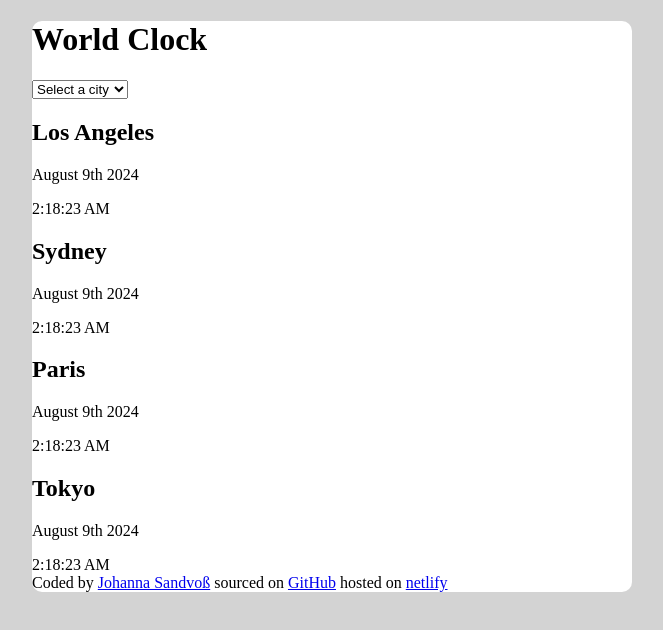
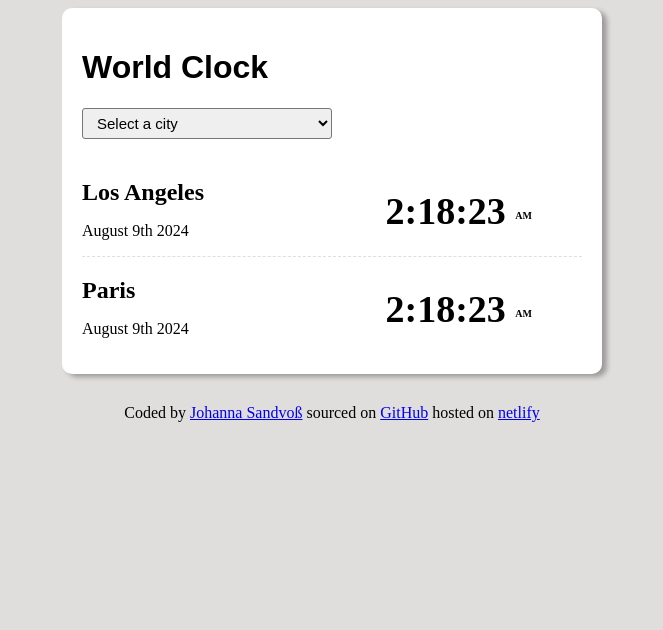
Before and after one commit to Jo-Sa80/world-clock-by-johanna, a plain HTML site: page index.html in a window 1280 px wide. Shown: the whole page, without its empty margins (308-971 px from the left). Drawn offline with Linux system fonts and the light colour scheme.

Commit message:
added CSS

```diff
--- a/index.html
+++ b/index.html
@@ -11,7 +11,7 @@
     <div class="container">
       <header>
         <h1>World Clock</h1>
-        <select name="city" id="chose-city">
+        <select name="city" id="choose-city" class="choose-city">
           <option value="">Select a city</option>
           <option value="losAngeles">Los Angeles</option>
           <option value="sydney">Sydney</option>
@@ -21,26 +21,23 @@
       </header>
       <main>
         <div class="city-time">
+          <div>
             <h2>Los Angeles</h2>
             <p>August 9th 2024</p>
-          <div>2:18:23 AM</div>
+          </div>
+          <div class="time">2:18:23 <small>AM</small></div>
         </div>
         <div class="city-time">
-          <h2>Sydney</h2>
-          <p>August 9th 2024</p>
-          <div>2:18:23 AM</div>
-        </div>
-        <div class="city-time">
+          <div>
             <h2>Paris</h2>
             <p>August 9th 2024</p>
-          <div>2:18:23 AM</div>
           </div>
-        <div class="city-time">
-          <h2>Tokyo</h2>
-          <p>August 9th 2024</p>
-          <div>2:18:23 AM</div>
+          <div class="time">2:18:23 <small>AM</small></div>
+        </div>
+
         </div>
       </main>
+    </div>
     <footer>
       Coded by
       <a href="https://github.com/Jo-Sa80" target="_blank">Johanna Sandvoß</a>
@@ -56,6 +53,5 @@
       >
     </footer>
     <script src="src/script.js"></script>
-    </div>
   </body>
 </html>
--- a/src/style.css
+++ b/src/style.css
@@ -1,10 +1,51 @@
 body {
-  background-color: lightgrey;
+  background-color: rgb(195, 189, 189, 0.5);
 }
 .container {
+  padding: 20px;
   display: block;
   margin: 0 auto;
-  max-width: 600px;
+  max-width: 500px;
   border-radius: 10px;
   background-color: white;
+  box-shadow: 5px 3px 5px rgb(0, 0, 0, 0.3);
 }
+.choose-city {
+  width: 50%;
+  padding: 5px 10px;
+  font-size: 15px;
+  border-radius: 3px;
+  margin: 0 0 20px;
+}
+.choose-city:hover {
+  cursor: pointer;
+}
+h1 {
+  font-family: Arial, Helvetica, sans-serif;
+}
+h2 {
+  margin: 0 0 10px;
+}
+.city-time {
+  margin-top: 20px;
+  display: flex;
+  justify-content: space-between;
+  border-bottom: 1px dashed rgb(195, 189, 189, 0.5);
+}
+.city-time:last-child {
+  border: none;
+}
+.time {
+  margin-right: 50px;
+  margin-top: 10px;
+  font-size: 38px;
+  font-weight: bold;
+}
+.time small {
+  font-size: 10px;
+  vertical-align: middle;
+}
+footer {
+  text-align: center;
+  margin-top: 30px;
+}
```
Lines whose indentation alone changed are shown as unchanged.
